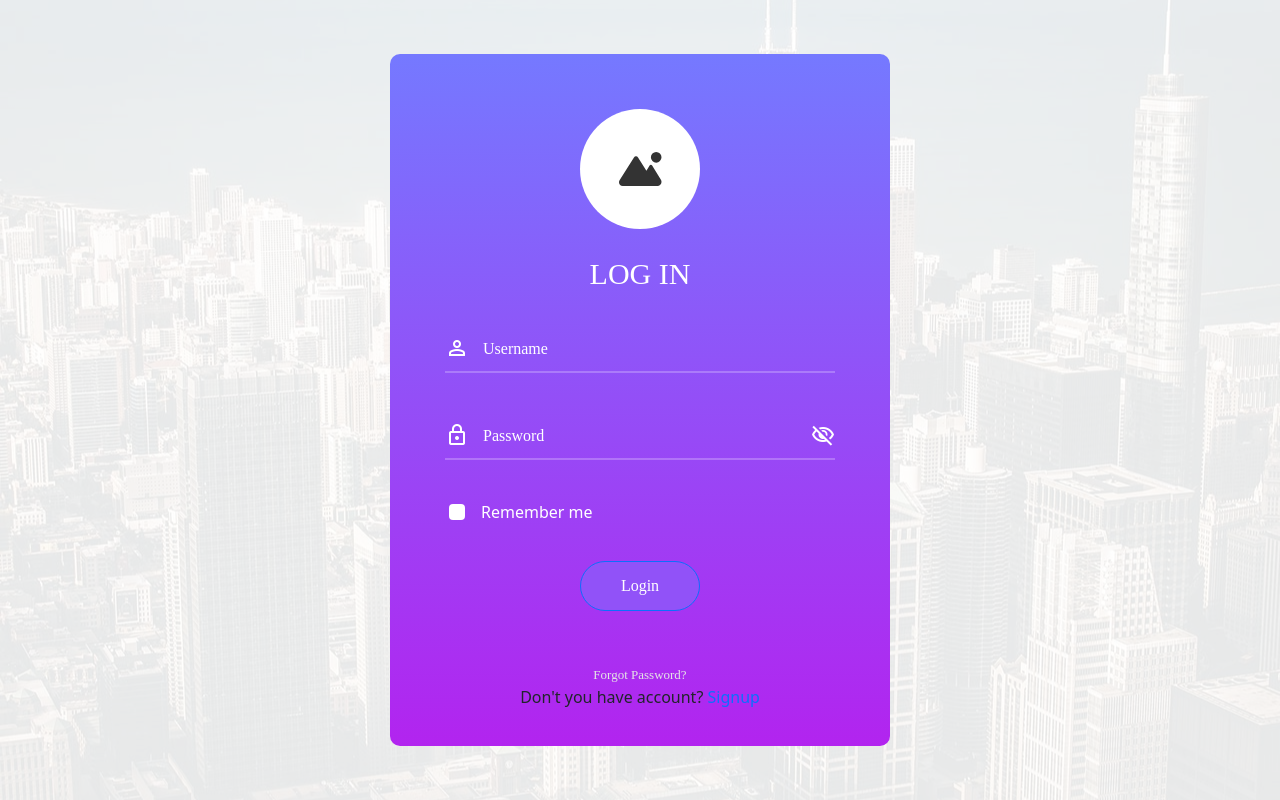
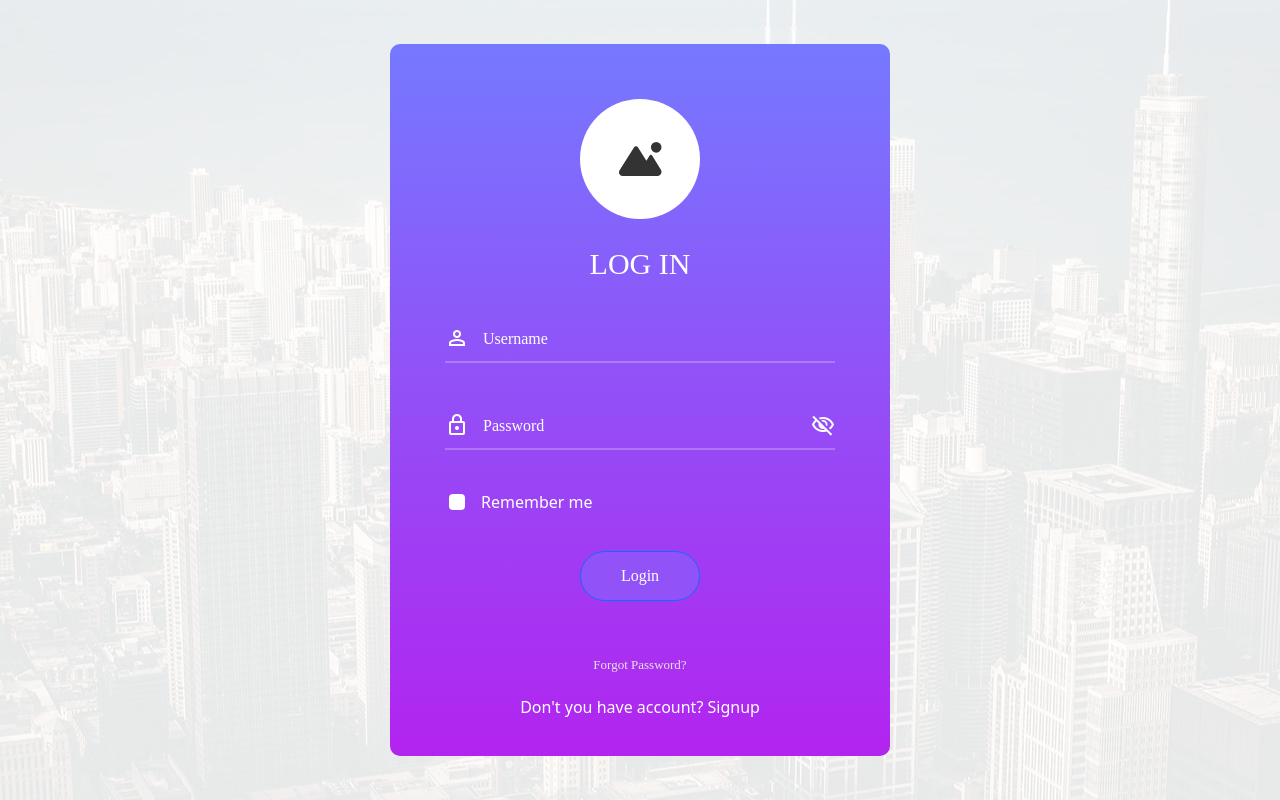
Before and after one commit to sandhyarani-04232022/mainflow-tasks, a PHP site: page /internshiptask1/login.php in a window 1280 px wide. Run offline with PHP 8.4, Linux system fonts and the light colour scheme; some libraries are stand-ins or nearby versions; some web fonts are replaced.

Commit message:
Add files via upload

```diff
--- a/internshiptask3/css/style.css
+++ b/internshiptask3/css/style.css
@@ -313,3 +313,10 @@ label.term a,.login-here a {
     display: inline-flex;
      width: 100%;
 }
+.text-center.signup-account {
+    margin-top: 20px;
+    color: #ffff;
+}
+.text-center.signup-account a {
+    color: #ffff;
+}
```
